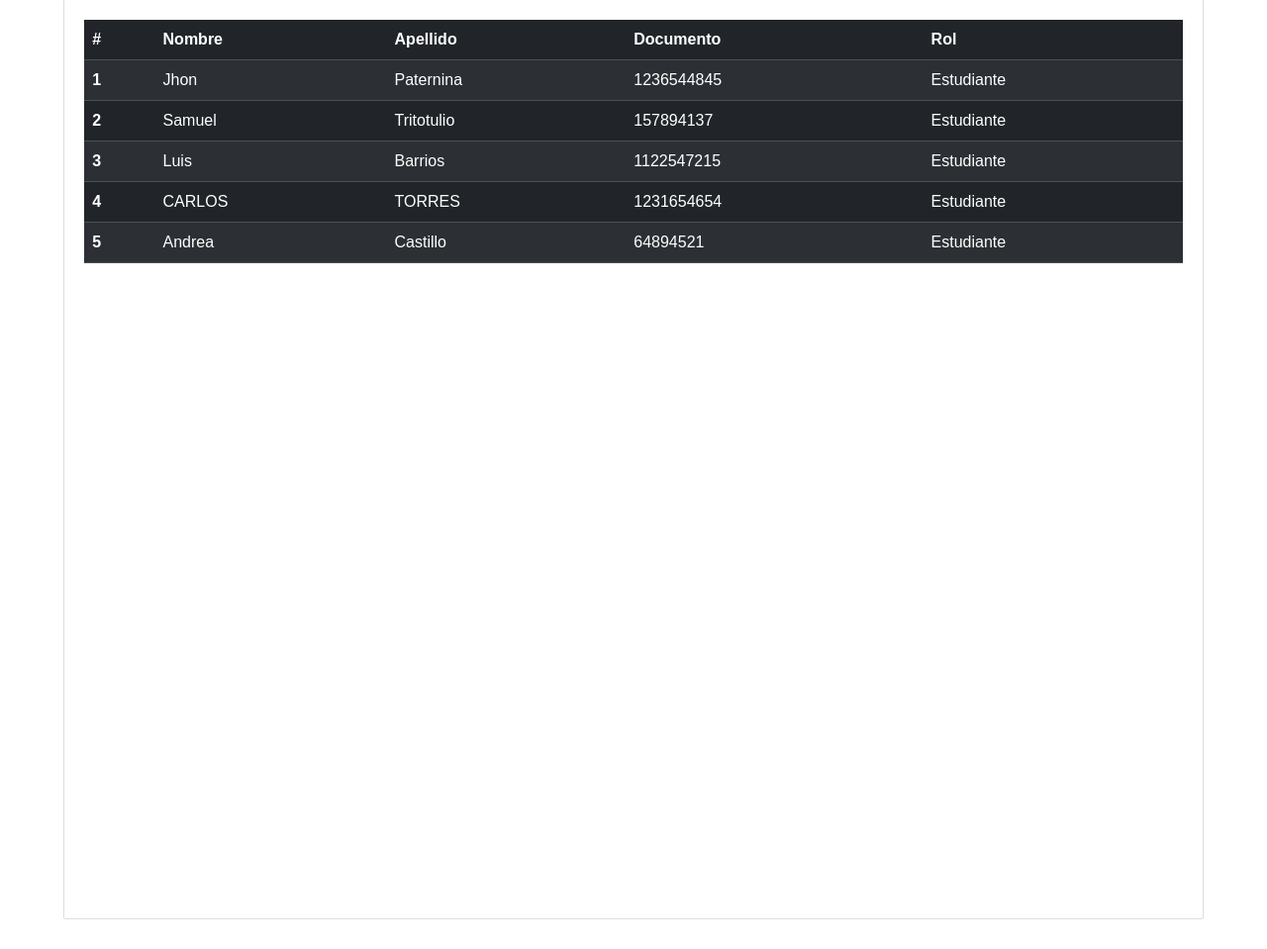
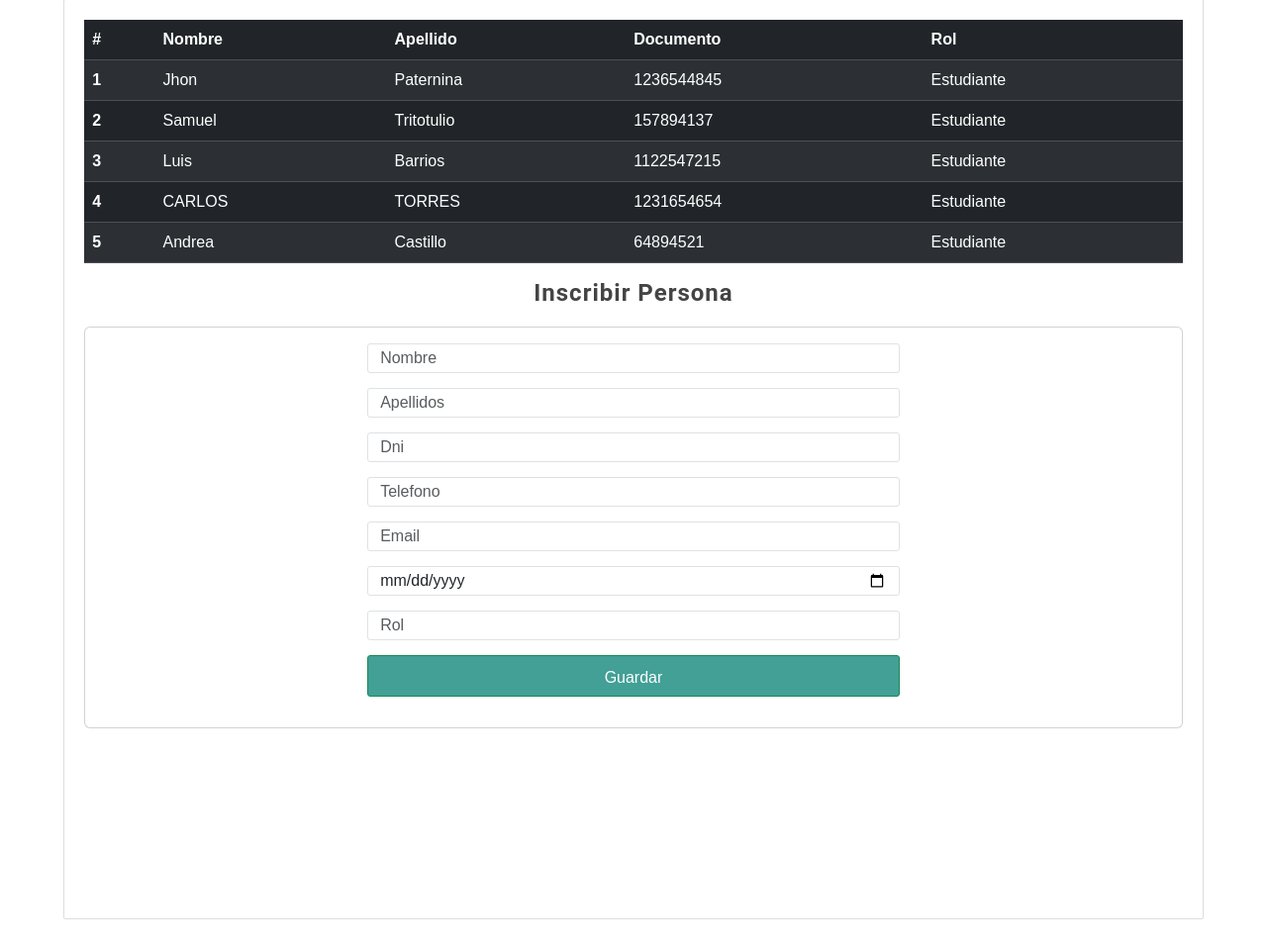
Before and after one commit to JhonPL/VSystem, a Django app: page /lista-estudiantes/ in a window 1280 px wide. Shown: the part 221-1180 px from the top of the page at 99% size. Run offline with Django 5.2, Linux system fonts and the light colour scheme; data comes from the database, SQL or seed files in the repository; both versions use the stored data as it was after the commit.

Commit message:
Agregar persona en item estudiante -OK

```diff
--- a/VSystem/urls.py
+++ b/VSystem/urls.py
@@ -17,7 +17,7 @@ Including another URLconf
 from django.contrib import admin
 from django.urls import path
 from mainApp.views import inicio, get_prueba
-from persona.views import get_estudiantes
+from persona.views import get_estudiantes, registrar_persona
 from curso.views import get_cursos
 
 urlpatterns = [
@@ -26,4 +26,6 @@ urlpatterns = [
     path('lista-estudiantes/', get_estudiantes, name='lista-estudiantes'),
     path('prueba/', get_prueba, name='Hola_prueba'),
     path('curso/', get_cursos, name='lista-curso'),
+    path('registrarPersona/', registrar_persona),
+
 ]
--- a/mainApp/static/css/styles.css
+++ b/mainApp/static/css/styles.css
@@ -1,5 +1,3 @@
-
-
 *{
     margin: 0px;
     padding: 0px;
@@ -134,7 +132,9 @@ footer{
 }
 
 .box form{
-    width: 40%;
+    width: 50%;
+    margin: 0 auto; /* Esto centra el contenedor horizontalmente */
+    display: block; /* Asegura que el contenedor se comporte como un bloque */
 }
 
 .box form input,
@@ -150,18 +150,22 @@ footer{
 }
 
 .box form input[type="text"]{
-    text-transform: uppercase;
+    text-transform: none;
 }
 
 .box form input[type="submit"],
 .box form input[type="submit"],
 .box form button{
-    padding: 10px;
+    padding: 20px 10px;
     margin-top: 5px;
     background: #42a096;
     color: #1B1E1F;
-    width: 30%;
+    width: 100%;
     transition: 300ms all;
+    text-align:center;
+    font-size: 16px;
+    line-height: 0.3;
+
 }
 
 .box form input[type="submit"]:hover,
@@ -227,3 +231,11 @@ footer{
     padding: 15px;
     padding-top: 0px;
 }
+
+.title {
+    text-align: center; /* Centra el texto */
+    font-weight: bold; /* Pone el texto en negrita */
+    font-size: 24px; /* Ajusta el tamaño de la fuente según tus necesidades */
+    margin-bottom: 20px; /* Añade espacio debajo del título */
+    font-family: 'Roboto', sans-serif;
+}
--- a/persona/templates/lista-estudiantes.html
+++ b/persona/templates/lista-estudiantes.html
@@ -25,4 +25,38 @@
    </tbody>
  </table>
 
+ <div class="nueva-seccion">
+  <h2 class="title">Inscribir Persona</h2>
+  <div class="card">
+    <div class="card-body">
+      <form action="/registrarPersona/" method="POST">{% csrf_token %}
+        <div class="form-group">
+          <input type="text" name="txtnombre" class="form-control" placeholder="Nombre">
+        </div>
+        <div class="form-group">
+          <input type="text" name="txtapellido" class="form-control" placeholder="Apellidos">
+        </div>
+        <div class="form-group">
+          <input type="text" name="numdni" class="form-control" placeholder="Dni">
+        </div>
+        <div class="form-group">
+          <input type="text" name="numtelefono" class="form-control" placeholder="Telefono">
+        </div>
+        <div class="form-group">
+          <input type="email" name="email" class="form-control" placeholder="Email">
+        </div>
+        <div class="form-group">
+          <input type="date" name="fecha_nacimiento" class="form-control" placeholder="Fecha De Nacimiento">
+        </div>
+        <div class="form-group">
+          <input type="text" name="txtrol" class="form-control" placeholder="Rol">
+        </div>
+        <div class="form-group">
+          <input type="submit" class="btn btn-success btn-block text-white" value="Guardar" />
+        </div>
+      </form>
+    </div>
+  </div>
+</div>
+
 {% endblock  %}
--- a/persona/views.py
+++ b/persona/views.py
@@ -1,4 +1,4 @@
-from django.shortcuts import render
+from django.shortcuts import render, redirect
 from django.http import HttpResponse, JsonResponse
 from .models import Persona
 
@@ -10,3 +10,28 @@ def get_estudiantes(request):
         'title': 'Lista de estudiantes -p',
         'estudiantes': estudiantes
     })
+
+def lista_personas(request):
+    personas = Persona.objects.prefetch_related('cursos').filter(rol='estudiante')
+    return render(request, 'persona/lista-estudiantes.html', {'personas': personas})
+
+def registrar_persona(request):
+        nombre = request.POST.get('txtnombre')
+        apellidos = request.POST.get('txtapellido')
+        dni = request.POST.get('numdni')
+        telefono = request.POST.get('numtelefono')
+        email = request.POST.get('email')
+        fecha_nacimiento = request.POST.get('fecha_nacimiento')
+        rol = request.POST.get('txtrol')
+
+        peronas = Persona.objects.create(
+            nombre = nombre,
+            apellidos = apellidos,
+            dni = dni,
+            telefono = telefono,
+            email = email,
+            fecha_nacimiento = fecha_nacimiento,
+            rol = rol
+        )
+
+        return redirect('lista-estudiantes')
```
Also changed, not shown: db.sqlite3.
